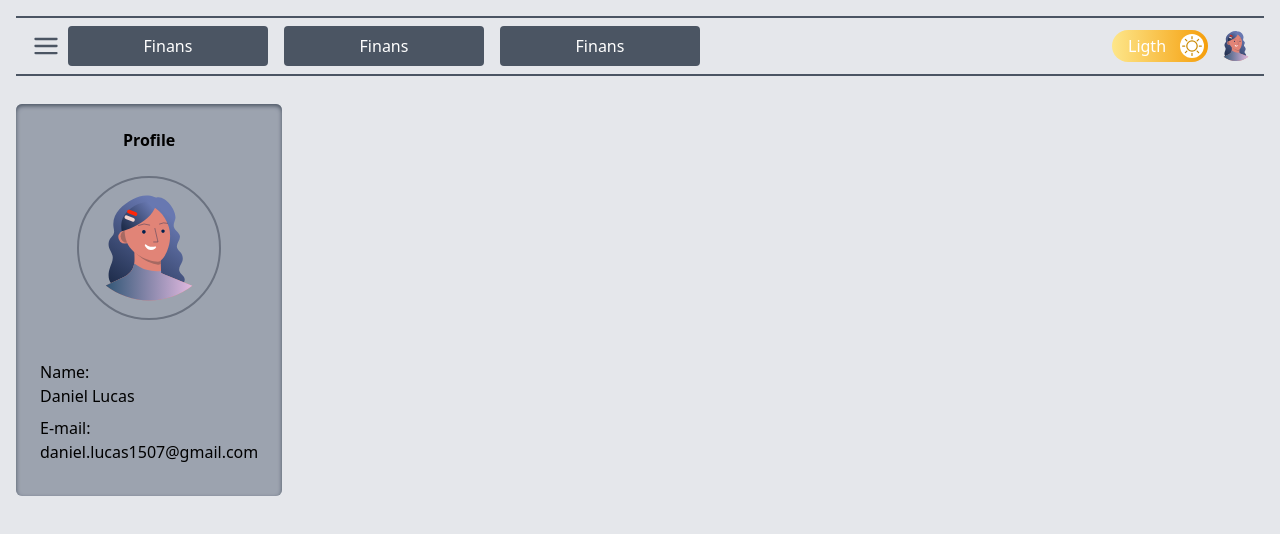
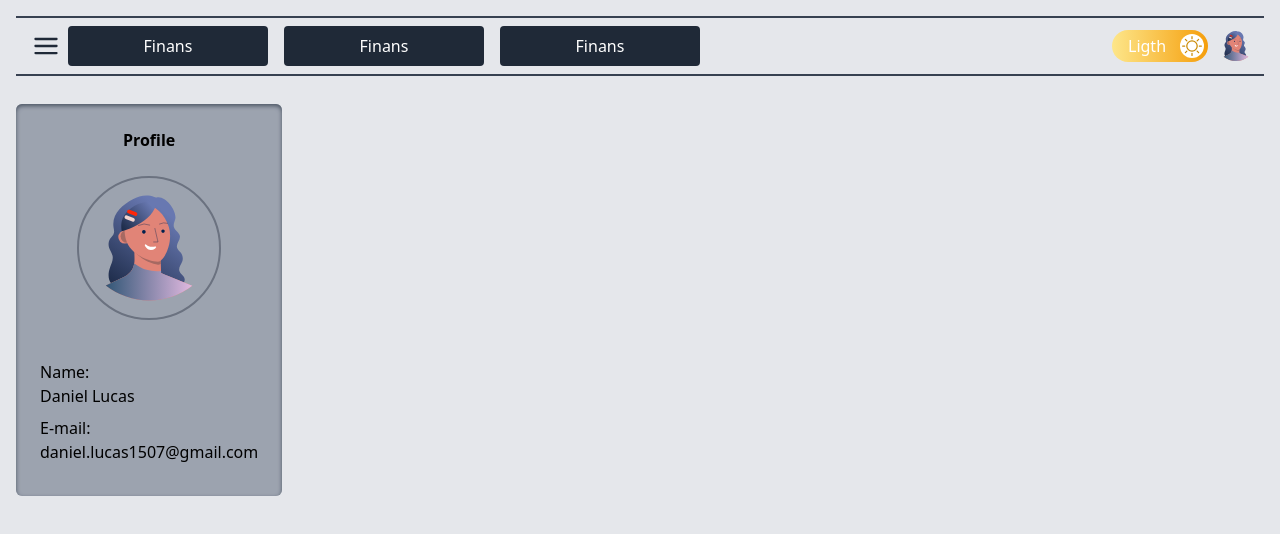
Before and after one commit to DanielLucasOliveira/exemple-template, a Next.js app: page /profile in a window 1280 px wide. Shown: the top 534 px of the page. Built offline with nearby package versions, Linux system fonts and the light colour scheme; no server answers.

Commit message:
adjust css style of header menu buttons

```diff
--- a/src/components/template/header/ButtonHeader.tsx
+++ b/src/components/template/header/ButtonHeader.tsx
@@ -12,11 +12,12 @@ export default function ButtonHeader(props: ButtonHeaderProps) {
         <div>
             <button
                 className={`
-                    p-2 ${props.isSelected ? 'bg-gray-700 shadow-inner shadow-gray-950' : 'bg-gray-600'}
-                    rounded-sm w-[200px] me-4 text-white hover:bg-gray-700
+                    p-2 ${props.isSelected ? 'bg-green-500 dark:bg-green-600 shadow-inner shadow-gray-950' : 'dark:bg-gray-600 bg-gray-800'}
+                    rounded-sm w-[200px] me-4 text-white ${!props.isSelected ? 'hover:bg-gray-700 dark:hover:bg-gray-700' : ''}
 
                 `}
                 onClick={props.onClick}
+                disabled={props.isSelected}
             >
                 {props.text}
             </button>
--- a/src/components/template/header/Header.tsx
+++ b/src/components/template/header/Header.tsx
@@ -22,7 +22,7 @@ export default function Header(params: HeaderProps) {
 
     return (
 
-        <div className="flex p-2 border-y-2 border-gray-600 dark:border-gray-950">
+        <div className="flex p-2 border-y-2 border-gray-700 dark:border-gray-950">
             <MenuButton />
             <div className="flex flex-grow justify-start items-center">
                 <ButtonHeader text="Finans" isSelected={selected === 'finans'} onClick={() => renderize('finans')}/>
--- a/src/icons/index.tsx
+++ b/src/icons/index.tsx
@@ -49,5 +49,5 @@ export const CloseMenuIcon = (
 )
 
 export const MenuIcon = (
-    <CgMenu  className="dark:text-gray-600 text-gray-600 hover:text-gray-900 dark:hover:text-gray-700" size={28}/>
+    <CgMenu  className="dark:text-gray-600 text-gray-800 hover:text-gray-600 dark:hover:text-gray-700" size={28}/>
 )
```
